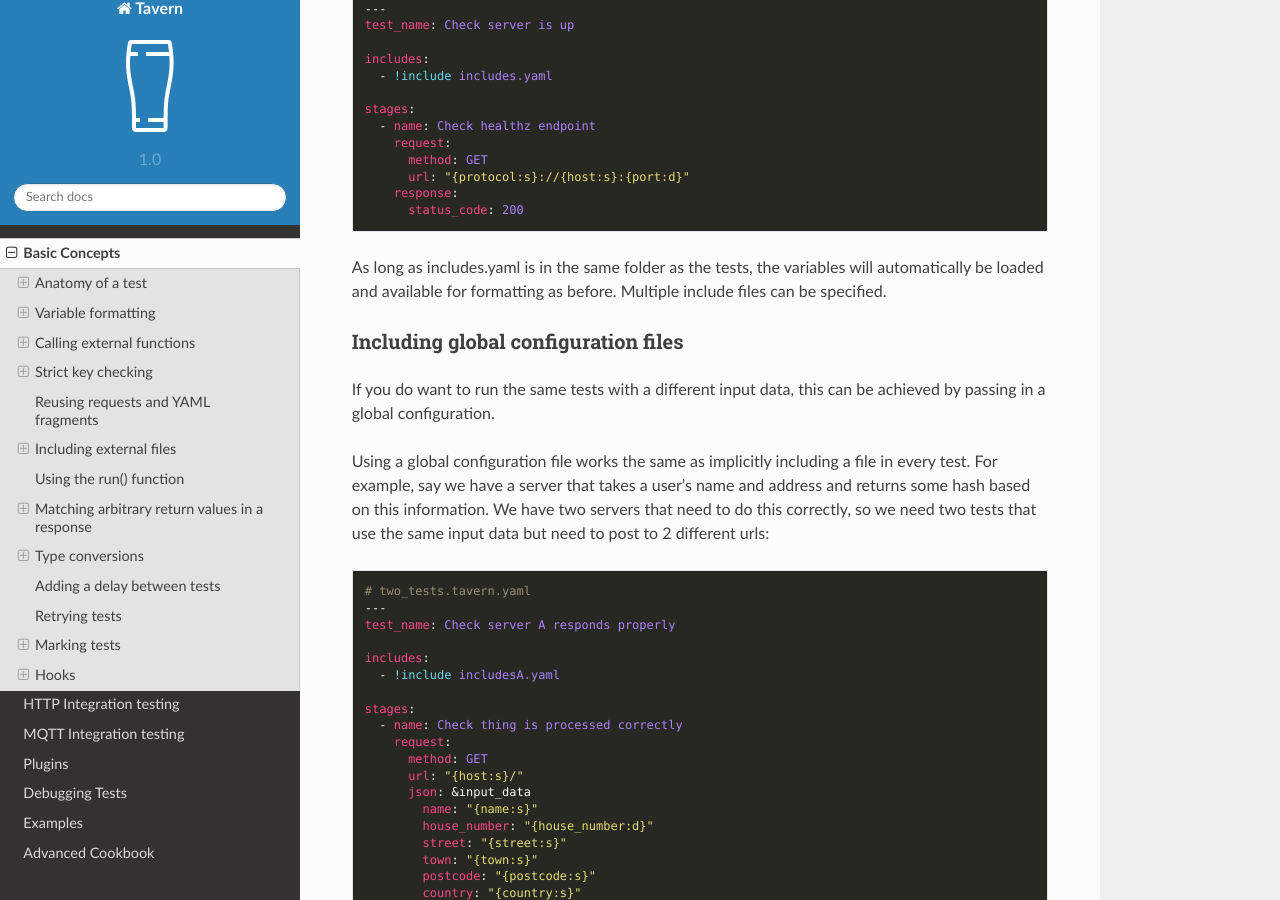
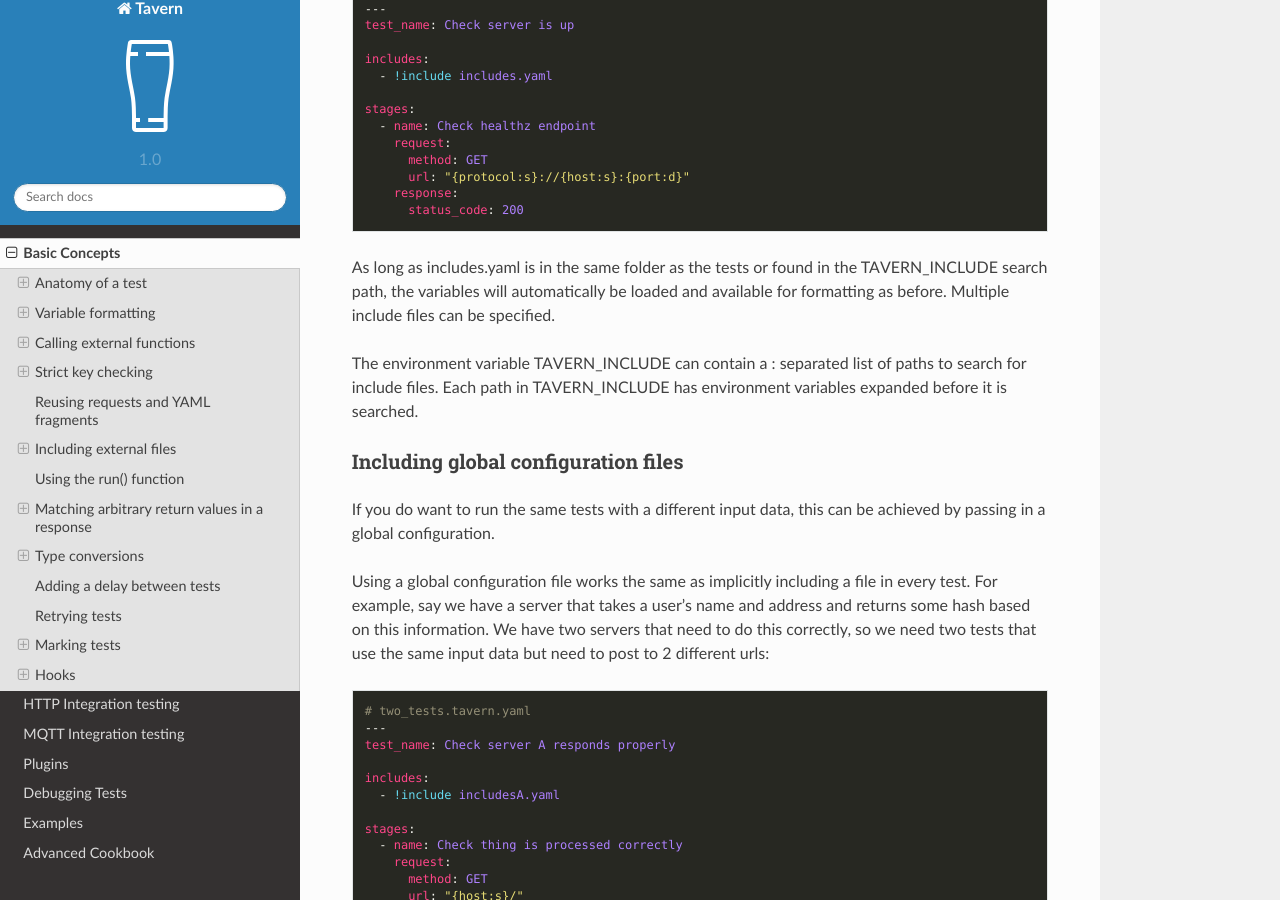
Before and after one commit to taverntesting/tavern, a Sphinx documentation site: the page built from docs/source/basics.md, in a window 1280 px wide and 900 px high, scrolled down 18963 px. Built offline with Sphinx 7.4.7 and the Read the Docs theme 2.0.0, drawn with Linux system fonts in a browser that asks for light colours; formulas are drawn with MathJax 3.

Commit message:
Document TAVERN_INCLUDE

````diff
--- a/docs/source/basics.md
+++ b/docs/source/basics.md
@@ -1018,9 +1018,15 @@ stages:
       status_code: 200
 ```
 
-As long as includes.yaml is in the same folder as the tests, the variables will
+As long as includes.yaml is in the same folder as the tests or found in the
+TAVERN_INCLUDE search path, the variables will
 automatically be loaded and available for formatting as before. Multiple include
 files can be specified.
+
+The environment variable TAVERN_INCLUDE can contain a : separated list of
+paths to search for include files.  Each path in TAVERN_INCLUDE has
+environment variables expanded before it is searched.
+
 
 ### Including global configuration files
 
````
